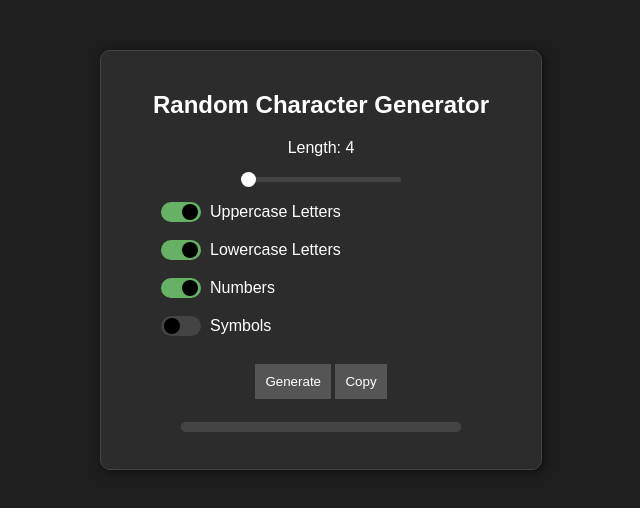
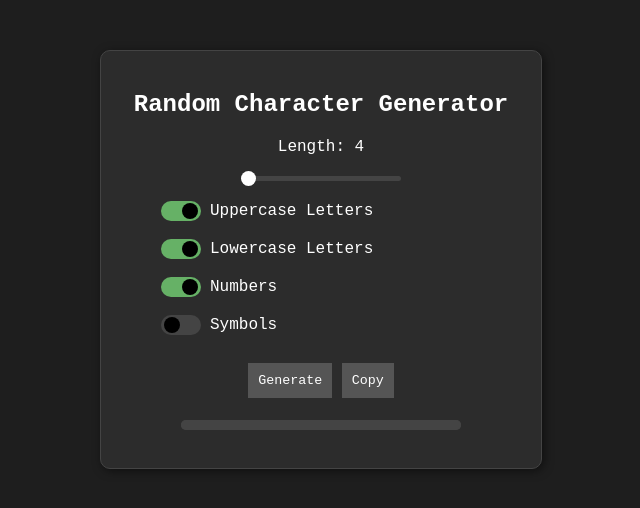
Before and after one commit to Makhall/Generate-Random-String, a plain HTML site: page index.html in a window 1280 px wide. Shown: the whole page, without its empty margins (319-959 px from the left). Drawn offline with Linux system fonts and the light colour scheme.

Commit message:
Update styles.css

```diff
--- a/styles.css
+++ b/styles.css
@@ -1,5 +1,5 @@
 body {
-  font-family: Arial, sans-serif;
+  font-family: "Fire Code", monospace;
   text-align: center;
   margin: 50px;
   background: #1e1e1e;
@@ -61,6 +61,7 @@ body {
 
 
 button {
+  font-family: "Fire Code", monospace;
   margin-top: 10px;
   padding: 10px;
   background: #555;
```
